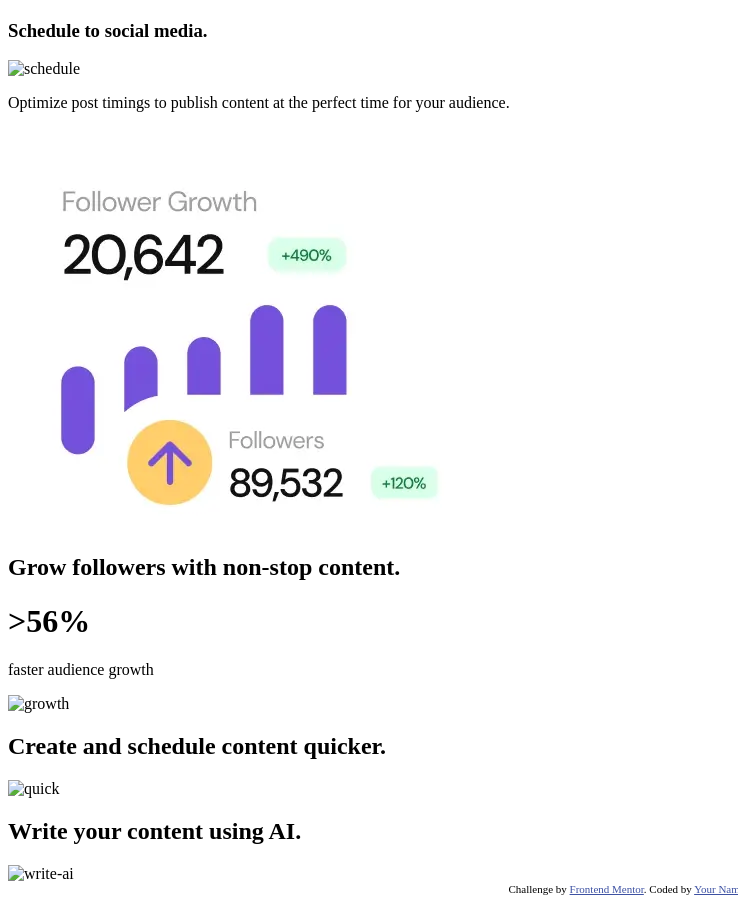
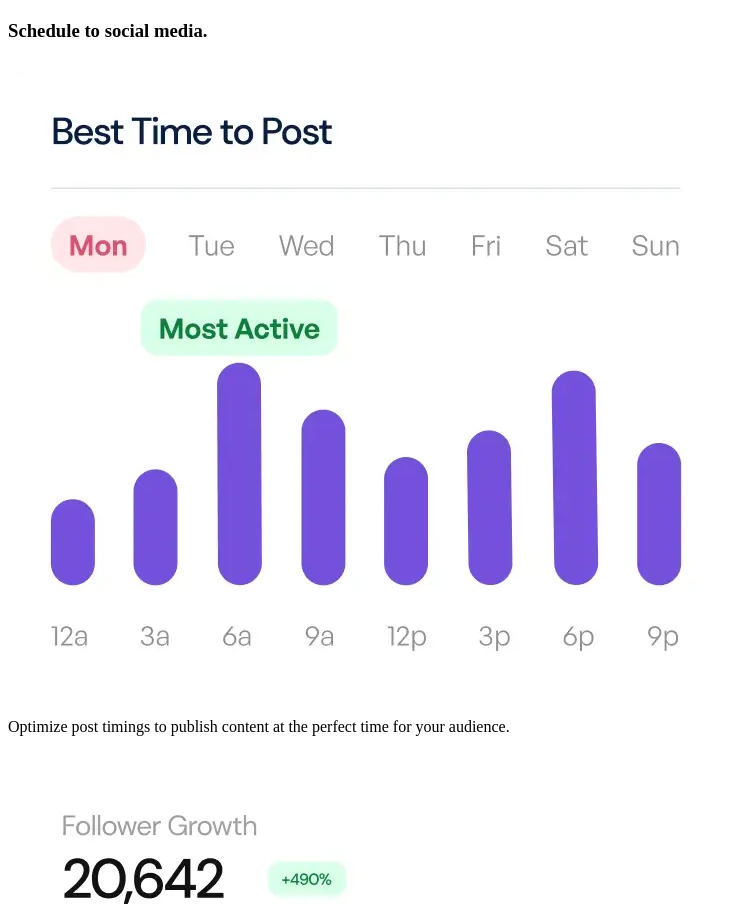
Before and after one commit to mirfanwebdev/bento-grid, a plain HTML site: page index.html in a window 1280 px wide. Shown: the part 753-1657 px from the top of the page, without its empty margins (0-738 px from the left). Drawn offline with nearby package versions, Linux system fonts and the light colour scheme; the site is published under a folder, as on GitHub Pages, so addresses that start at the root find nothing.

Commit message:
fix image path

```diff
--- a/index.html
+++ b/index.html
@@ -55,7 +55,7 @@
       </div>
       <div class="optimize-schedule">
         <h3>Schedule to social media.</h3>
-        <img src="/public/illustration-schedule-posts.webp" alt="schedule" />
+        <img src="./public/illustration-schedule-posts.webp" alt="schedule" />
         <p>
           Optimize post timings to publish content at the perfect time for your
           audience.
@@ -68,15 +68,15 @@
       <div class="growth">
         <h1>>56%</h1>
         <p>faster audience growth</p>
-        <img src="/public/illustration-audience-growth.webp" alt="growth" />
+        <img src="./public/illustration-audience-growth.webp" alt="growth" />
       </div>
       <div class="quick">
         <h2>Create and schedule content <span>quicker.</span></h2>
-        <img src="/public/illustration-create-post.webp" alt="quick" />
+        <img src="./public/illustration-create-post.webp" alt="quick" />
       </div>
       <div class="write">
         <h2>Write your content using AI.</h2>
-        <img src="/public/illustration-ai-content.webp" alt="write-ai" />
+        <img src="./public/illustration-ai-content.webp" alt="write-ai" />
       </div>
     </main>
 
```
